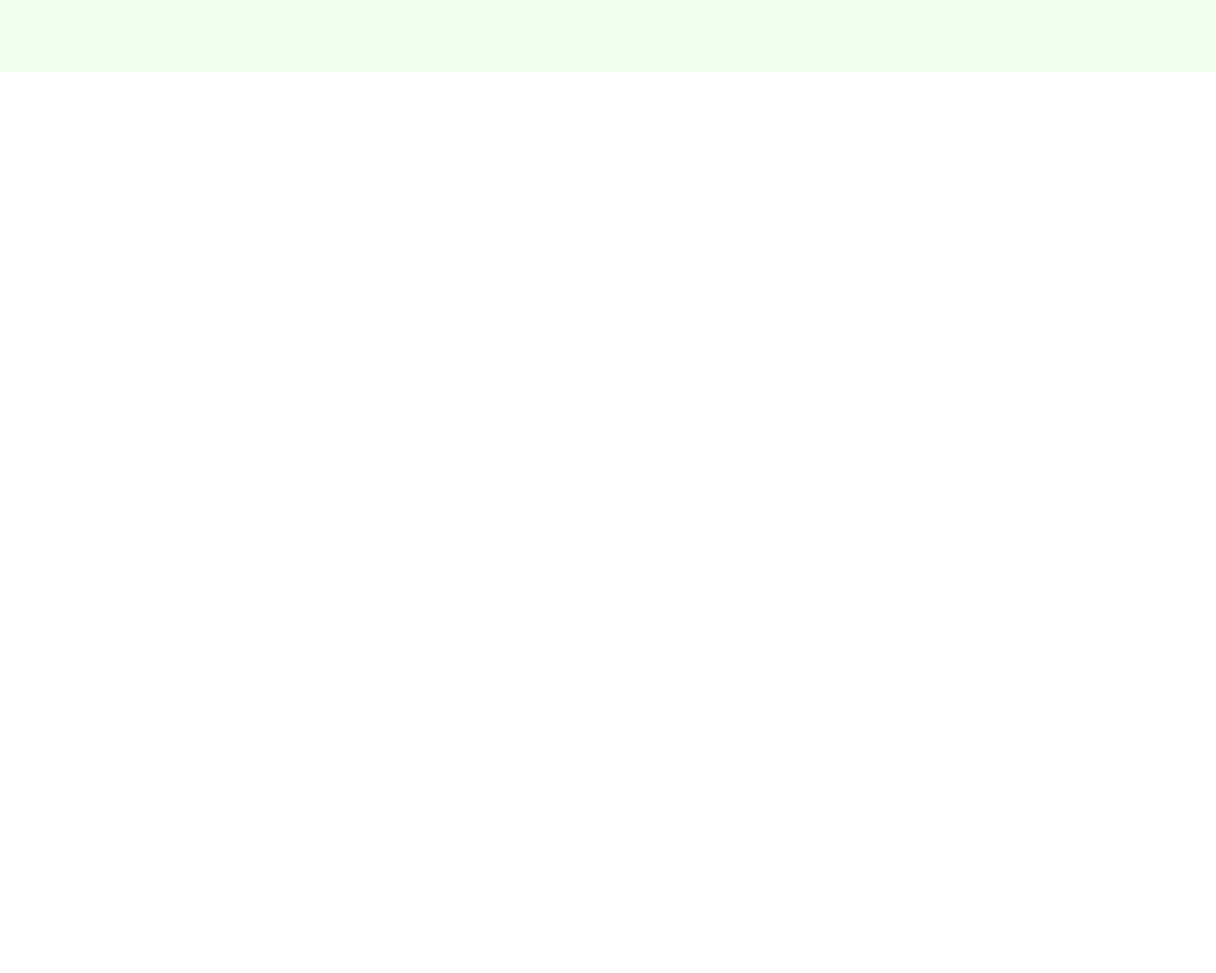
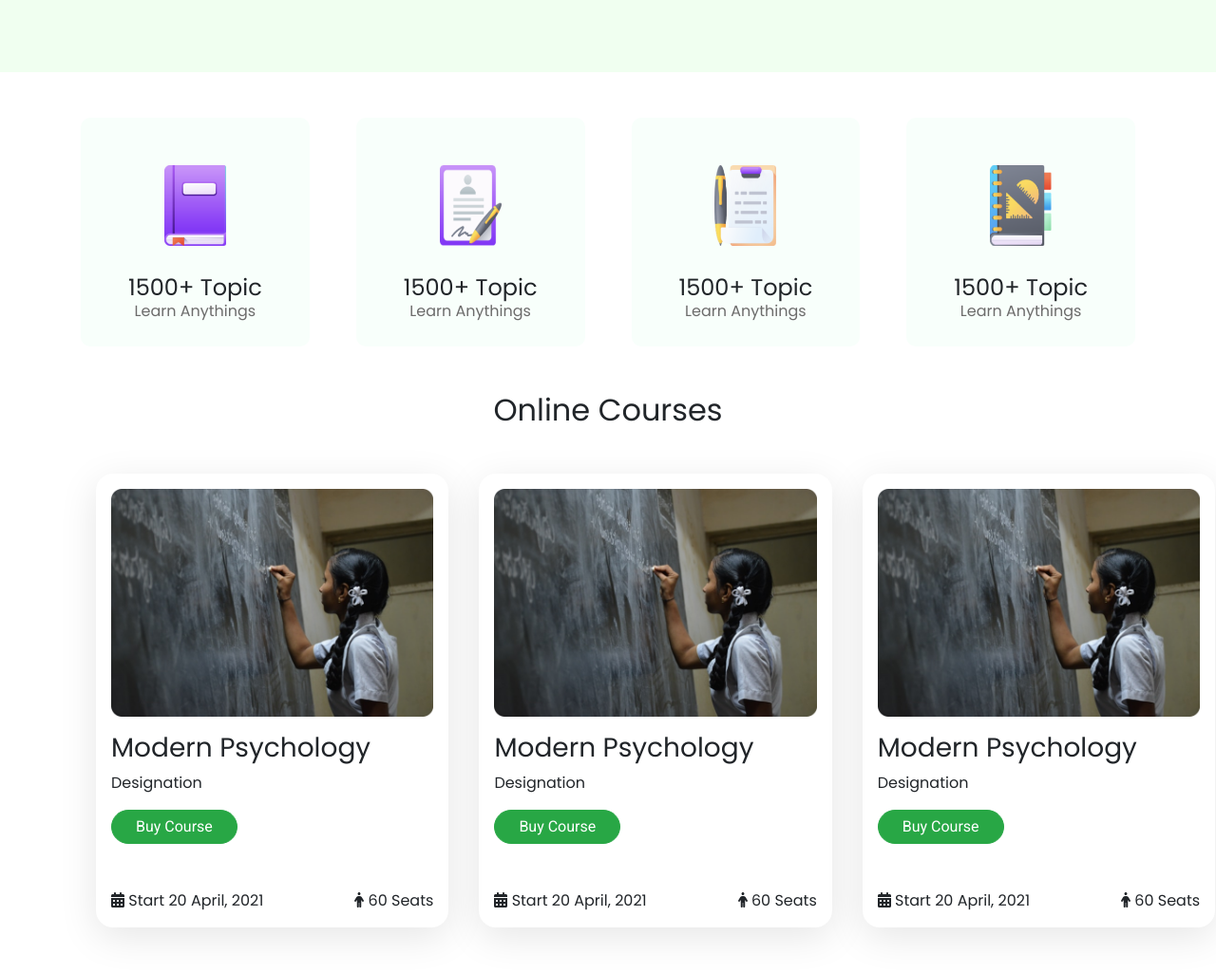
Before and after one commit to SuvraDebPaul/Practice-WebSite-1, a plain HTML site: page index.html in a window 1280 px wide. Shown: the part 500-1525 px from the top of the page at 95% size. Before the commit the page ends 800 px from the top, so only its background shows below. Drawn offline with nearby package versions, Linux system fonts and the light colour scheme.

Commit message:
Online Course Section Done

```diff
--- a/index.html
+++ b/index.html
@@ -82,6 +82,117 @@
         </div>
       </div>
     </section>
+    <!--  Header Section End  -->
+    <!-- Extended Header & Online Section Start -->
+    <section class="online-course container-fluid">
+      <div class="extended-header container mb-5">
+        <div
+          class="ex-header-card d-flex justify-content-between mt-5 flex-wrap flex-row text-area"
+        >
+          <div class="single-header-card text-center">
+            <img class="" src="image/book.png" alt="" />
+            <h3>1500+ Topic</h3>
+            <p>Learn Anythings</p>
+          </div>
+          <div class="single-header-card text-center">
+            <img class="" src="image/Student.png" alt="" />
+            <h3>1500+ Topic</h3>
+            <p>Learn Anythings</p>
+          </div>
+          <div class="single-header-card text-center">
+            <img class="" src="image/Test.png" alt="" />
+            <h3>1500+ Topic</h3>
+            <p>Learn Anythings</p>
+          </div>
+          <div class="single-header-card text-center">
+            <img class="" src="image/Students.png" alt="" />
+            <h3>1500+ Topic</h3>
+            <p>Learn Anythings</p>
+          </div>
+        </div>
+      </div>
+      <div class="online-course-container container">
+        <div class="heading-text text-center mb-5">
+          <h2>Online Courses</h2>
+        </div>
+        <div
+          class="course-details-container d-flex justify-content-around mb-5"
+        >
+          <div class="single-course-details p-3 mx-3 text-left">
+            <div class="image mb-3">
+              <img class="img-fluid" src="image/Morder pyschology.png" alt="" />
+            </div>
+            <div class="course-title">
+              <h3>Modern Psychology</h3>
+            </div>
+            <div class="course-designation">
+              <p>Designation</p>
+            </div>
+            <div class="buy-course mb-5 mt-2">
+              <button class="btn btn-success">Buy Course</button>
+            </div>
+            <div class="course-footer d-flex justify-content-between">
+              <div class="date">
+                <i class="fa-solid fa-calendar-days"></i>
+                <span>Start 20 April, 2021</span>
+              </div>
+              <div class="seats">
+                <i class="fa-solid fa-person"></i> <span>60 Seats</span>
+              </div>
+            </div>
+          </div>
+          <div class="single-course-details p-3 mx-3 text-left">
+            <div class="image mb-3">
+              <img class="img-fluid" src="image/Morder pyschology.png" alt="" />
+            </div>
+            <div class="course-title">
+              <h3>Modern Psychology</h3>
+            </div>
+            <div class="course-designation">
+              <p>Designation</p>
+            </div>
+            <div class="buy-course mb-5 mt-2">
+              <button class="btn btn-success">Buy Course</button>
+            </div>
+            <div class="course-footer d-flex justify-content-between">
+              <div class="date">
+                <i class="fa-solid fa-calendar-days"></i>
+                <span>Start 20 April, 2021</span>
+              </div>
+              <div class="seats">
+                <i class="fa-solid fa-person"></i> <span>60 Seats</span>
+              </div>
+            </div>
+          </div>
+          <div class="single-course-details p-3 mx-3 text-left">
+            <div class="image mb-3">
+              <img class="img-fluid" src="image/Morder pyschology.png" alt="" />
+            </div>
+            <div class="course-title">
+              <h3>Modern Psychology</h3>
+            </div>
+            <div class="course-designation">
+              <p>Designation</p>
+            </div>
+            <div class="buy-course mb-5 mt-2">
+              <button class="btn btn-success">Buy Course</button>
+            </div>
+            <div class="course-footer d-flex justify-content-between">
+              <div class="date">
+                <i class="fa-solid fa-calendar-days"></i>
+                <span>Start 20 April, 2021</span>
+              </div>
+              <div class="seats">
+                <i class="fa-solid fa-person"></i> <span>60 Seats</span>
+              </div>
+            </div>
+          </div>
+        </div>
+      </div>
+    </section>
+
+    <!-- Extended Header & Online Section End -->
+
     <script src="https://cdnjs.cloudflare.com/ajax/libs/jquery/3.6.3/jquery.min.js"></script>
     <script src="https://cdn.jsdelivr.net/npm/bootstrap@4.6.2/dist/js/bootstrap.bundle.min.js"></script>
     <script src="https://cdnjs.cloudflare.com/ajax/libs/font-awesome/6.2.1/js/all.min.js"></script>
--- a/style.css
+++ b/style.css
@@ -1,20 +1,18 @@
 @import url("https://fonts.googleapis.com/css2?family=Poppins:wght@400;700&family=Roboto&display=swap");
 
-/* Font Segmentation */
-:root {
-  --PR: "Poppins-Regular";
-  --PS: "Poppins-ExtraThin";
-  --PB: "Poppins-Bold";
-  --RR: "Roboto-Regular";
-}
-
+/* <== Global Declaration ==> */
 body {
   font-family: "Poppins";
   font-size: 16px;
 }
-
+button {
+  padding: 5px 25px !important;
+  border-radius: 25px !important;
+  font-size: 16px;
+  line-height: 24px;
+  font-family: "Roboto";
+}
 /* Header Section ==> */
-
 .header {
   background-color: #f0fff0;
   height: 576px;
@@ -31,25 +29,21 @@ body {
   line-height: 24px;
   font-family: "Roboto";
 }
+
 .navbar-nav li {
   margin: 0 16px;
 }
-
 .navbar-nav li a {
   font-size: 16px;
   line-height: 24px;
   color: black !important;
 }
-
 /* <== Navbar Section */
-
 /* Hero Section ==> */
-
 .text-area h6 {
   color: #fd511a;
   margin: 25px 0px;
 }
-
 .text-area h1 {
   font-family: "Poppins";
   font-weight: bold;
@@ -59,8 +53,46 @@ body {
 .text-area span {
   color: #21b573;
 }
-
 .text-area p {
   color: #6c6b6b;
   margin: 25px 0px;
 }
+/* <== Hero Section*/
+/* <== Header Section */
+/* Extended Header Section ==> */
+.ex-header-card .single-header-card {
+  padding: 50px 50px 0px 50px;
+  background: #f8fffb;
+  border-radius: 10px;
+  font-family: "Poppins";
+}
+.ex-header-card .single-header-card img {
+  width: 65px;
+  margin-bottom: 10px;
+  height: 85px;
+}
+.ex-header-card .single-header-card h3 {
+  font-size: 24px;
+  margin-top: 20px;
+}
+.ex-header-card .single-header-card p {
+  font-size: 16px;
+  margin-top: -10px;
+}
+.ex-header-card .single-header-card:hover {
+  background: white;
+  box-shadow: 0px 20px 40px rgba(0, 0, 0, 0.1);
+  transition: 0.5s all ease-in-out;
+}
+
+/*  Online Course  */
+.single-course-details {
+  box-shadow: 0px 10px 40px rgba(0, 0, 0, 0.1);
+  border-radius: 18px;
+}
+.single-course-details .image img {
+  max-width: 340px;
+  max-height: 240px;
+}
+
+/*  Online Course */
```
